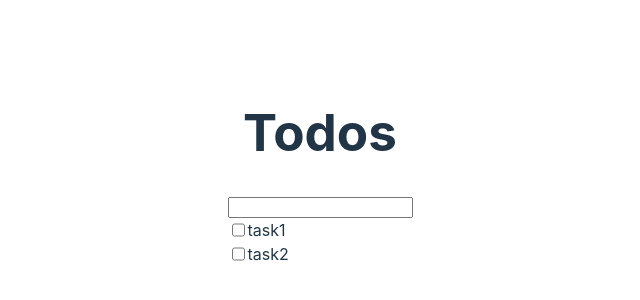
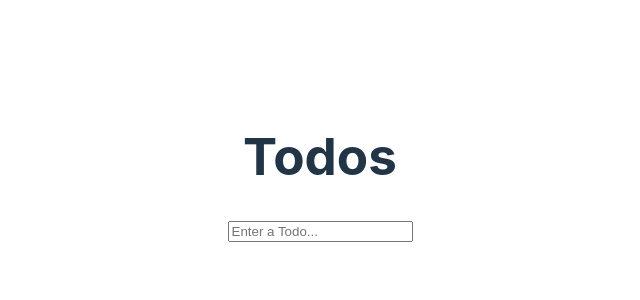
Before and after one commit to renebitter/todo-react, a React (Vite) app: page / in a window 1280 px wide. Shown: the part 232-532 px from the top of the page, without its empty margins (320-960 px from the left). Built offline with nearby package versions, Linux system fonts and the light colour scheme.

Commit message:
Cleanup useState instead of let

```diff
--- a/src/App.jsx
+++ b/src/App.jsx
@@ -2,38 +2,42 @@ import { useState } from 'react';
 import './App.css';
 
 function App() {
-  const [tasks, setTasks] = useState(['task1', 'task2']);
+  const [tasks, setTasks] = useState([]);
+  const [inputText, setInputText] = useState('');
 
-  let inputStringValue;
-
-  const inputString = (e) => {
-    inputStringValue = e.target.value;
+  const handlerInput = (e) => {
+    setInputText(e.target.value);
   };
 
-  const onButtonClick = (e) => {
+  const handlerSubmit = (e) => {
+    e.preventDefault();
     const newArray = [...tasks];
-    console.log(inputStringValue);
-    if (inputStringValue !== undefined) {
-      newArray.push(inputStringValue);
+
+    if (inputText !== undefined && inputText !== '') {
+      newArray.push(inputText);
       setTasks(newArray);
+      e.target.reset();
+      setInputText('');
     }
-
-    e.preventDefault();
   };
 
   const checkButton = (e, index) => {
     console.log(index);
-    // console.log(e.target.value);
-    // e.preventDefault();
   };
 
   return (
-    <form onSubmit={onButtonClick} className='App'>
+    <form onSubmit={handlerSubmit} className='App'>
       <h1>Todos</h1>
+
       <div>
-        <input type='text' onChange={inputString} />
-        {/* <input type='submit' value='Submit' /> */}
+        <input
+          type='text'
+          value={inputText}
+          onChange={handlerInput}
+          placeholder='Enter a Todo...'
+        />
       </div>
+
       <div className='todoContainer'>
         {tasks.map((task, index) => (
           <div className='todoItem' key={index.toString()}>
```
